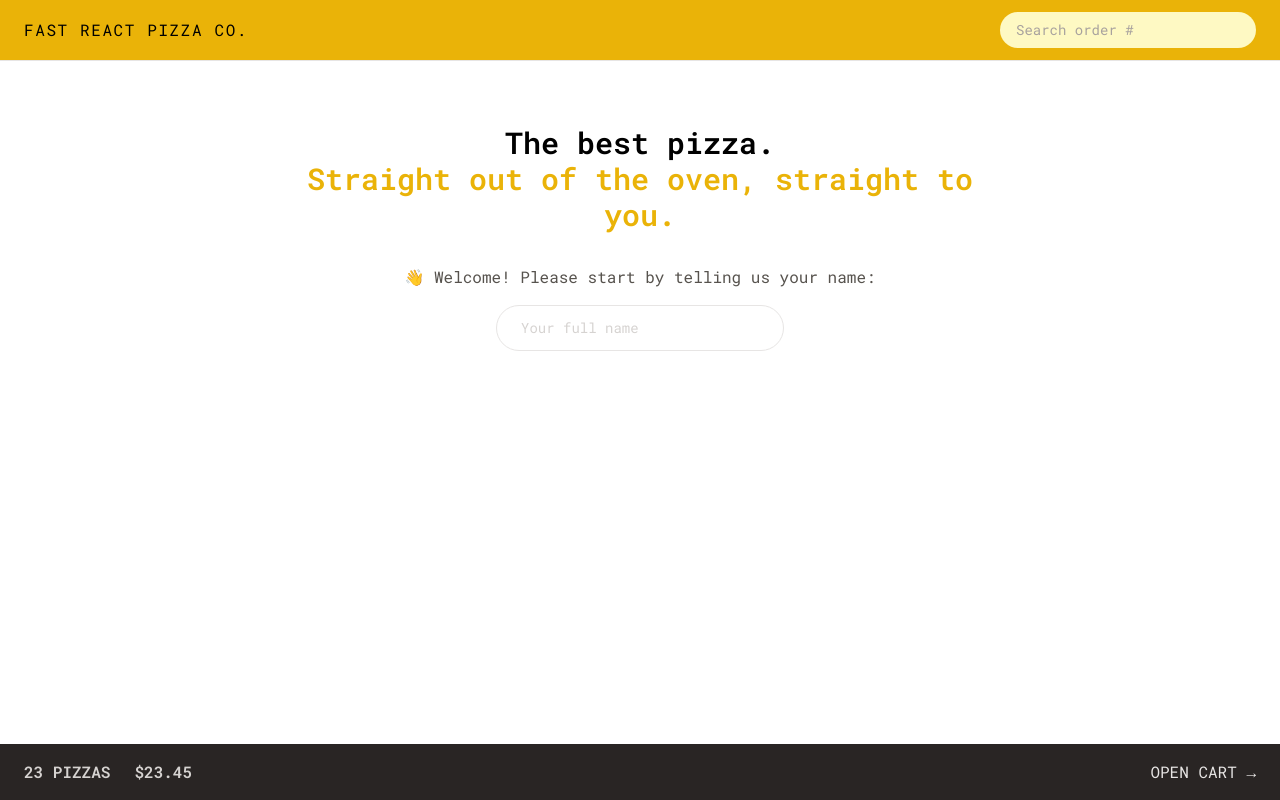
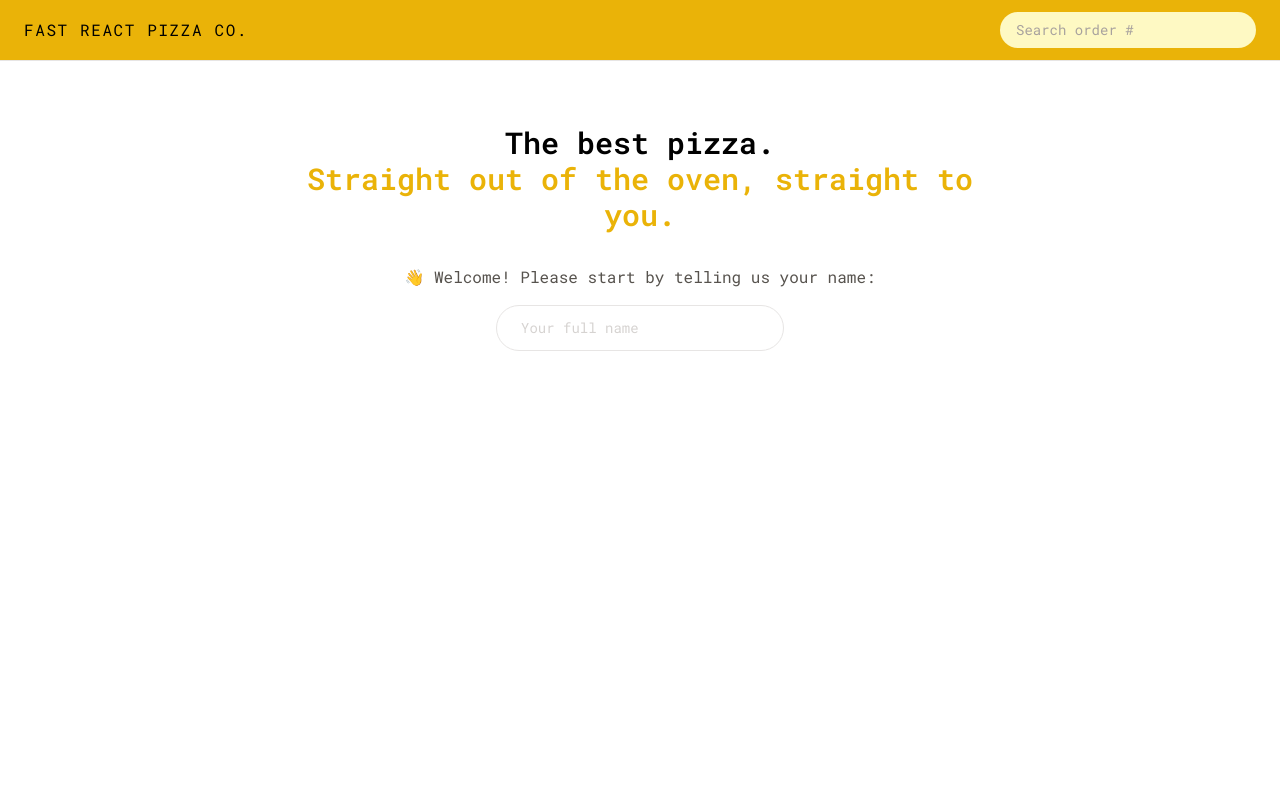
Before and after one commit to Mikiyas6/Fast-React-Pizza, a React (Vite) app: page / in a window 1280 px wide. Built offline with nearby package versions, Linux system fonts and the light colour scheme.

Commit message:
Building the Cart Overview with Redux Selectors

```diff
--- a/src/UI/AppLayout.jsx
+++ b/src/UI/AppLayout.jsx
@@ -2,6 +2,7 @@ import Header from "./Header";
 import CartOverview from "../features/cart/CartOverview";
 import { Outlet, useNavigate, useNavigation } from "react-router-dom";
 import Loader from "./Loader";
+import { useSelector } from "react-redux";
 function AppLayout() {
   const navigation = useNavigation();
   // It provides information about the current navigation state of the application
@@ -11,6 +12,7 @@ function AppLayout() {
   // "loading": A route transition is in progress (e.g., fetching data or loading a new route).
   // "submitting": A form submission is happening during navigation.
   const isLoading = navigation.state === "loading";
+  const cart = useSelector((store) => store.cart.cart);
   return (
     <div className="grid h-screen grid-rows-[auto_1fr_auto]">
       {isLoading && <Loader />}
@@ -20,7 +22,7 @@ function AppLayout() {
           <Outlet />
         </main>
       </div>
-      <CartOverview />
+      {cart.length > 0 && <CartOverview />}
     </div>
   );
 }
--- a/src/features/cart/CartOverview.jsx
+++ b/src/features/cart/CartOverview.jsx
@@ -1,11 +1,15 @@
+import { useSelector } from "react-redux";
 import { Link } from "react-router-dom";
+import { getTotalCartPrice, getTotalCartQuantity } from "./cartSlice";
 
 function CartOverview() {
+  const totalCartQuantity = useSelector(getTotalCartQuantity);
+  const totalCartPrice = useSelector(getTotalCartPrice);
   return (
     <div className="flex items-center justify-between bg-stone-800 px-4 py-4 text-sm uppercase text-stone-200 sm:px-6 md:text-base">
       <p className="space-x-4 font-semibold text-stone-300 sm:space-x-6">
-        <span>23 pizzas</span>
-        <span>$23.45</span>
+        <span>{totalCartQuantity} pizzas</span>
+        <span>${totalCartPrice}</span>
       </p>
       <Link className="block" to="/cart">
         Open cart &rarr;
--- a/src/features/cart/cartSlice.js
+++ b/src/features/cart/cartSlice.js
@@ -37,4 +37,10 @@ export const {
   clearCart,
 } = cartSlice.actions;
 
+export const getTotalCartQuantity = (store) =>
+  store.cart.cart.reduce((total, item) => total + item.quantity, 0);
+
+export const getTotalCartPrice = (store) =>
+  store.cart.cart.reduce((total, item) => total + item.totalPrice, 0);
+
 export default cartSlice.reducer;
--- a/src/features/menu/MenuItem.jsx
+++ b/src/features/menu/MenuItem.jsx
@@ -13,7 +13,7 @@ function MenuItem({ pizza }) {
       name,
       quantity: 1,
       unitPrice,
-      totalPrice: unitPrice * this.quantity,
+      totalPrice: unitPrice * 1,
     };
     dispatch(addItem(newItem));
     navigate("/cart");
```
